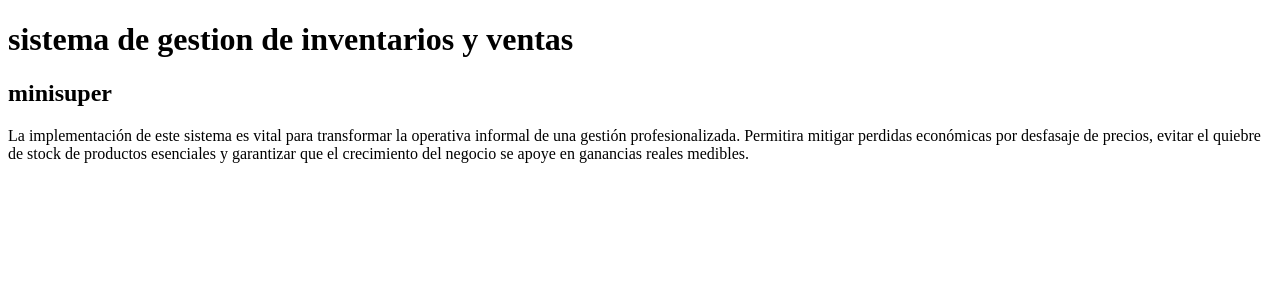
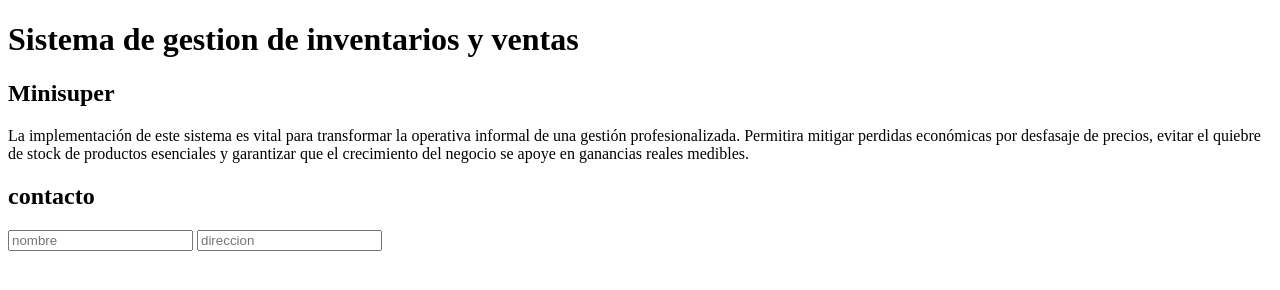
Before and after one commit to luisaruedah/tp-git-rueda, a plain HTML site: page index.html in a window 1280 px wide. Drawn offline with Linux system fonts and the light colour scheme.

Commit message:
formulario de contacto y direccion

```diff
--- a/index.html
+++ b/index.html
@@ -7,12 +7,19 @@
     <link rel="stylesheet" href="style.css">
 </head>
 <body>
-    <h1>sistema de gestion de inventarios y ventas</h1>
-    <h2>minisuper</h2>
+    <h1>Sistema de gestion de inventarios y ventas</h1>
+    <h2>Minisuper</h2>
     <p>La implementación de este sistema es vital para transformar
         la operativa informal de una gestión profesionalizada.
         Permitira mitigar perdidas económicas por desfasaje de precios,
         evitar el quiebre de stock de productos esenciales y garantizar
         que el crecimiento del negocio se apoye en ganancias reales medibles.</p>
+
+        <h2>contacto</h2>
+        <form>
+            <input type="text" placeholder="nombre">
+            <input type="direccion" placeholder="direccion">
+            <texttarea placeholder="mensaje"></texttarea>
+        </form>
 </body>
 </html>
```
